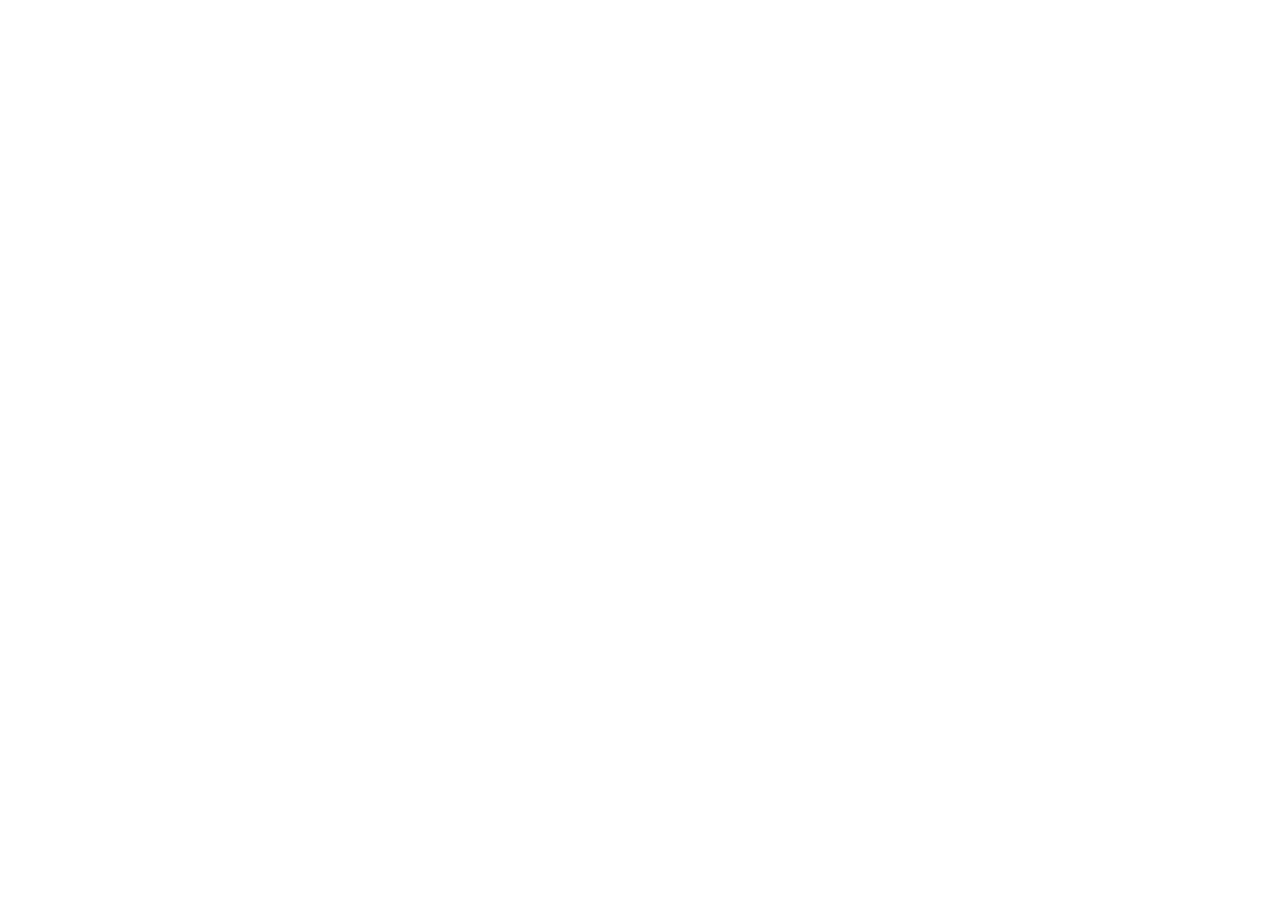
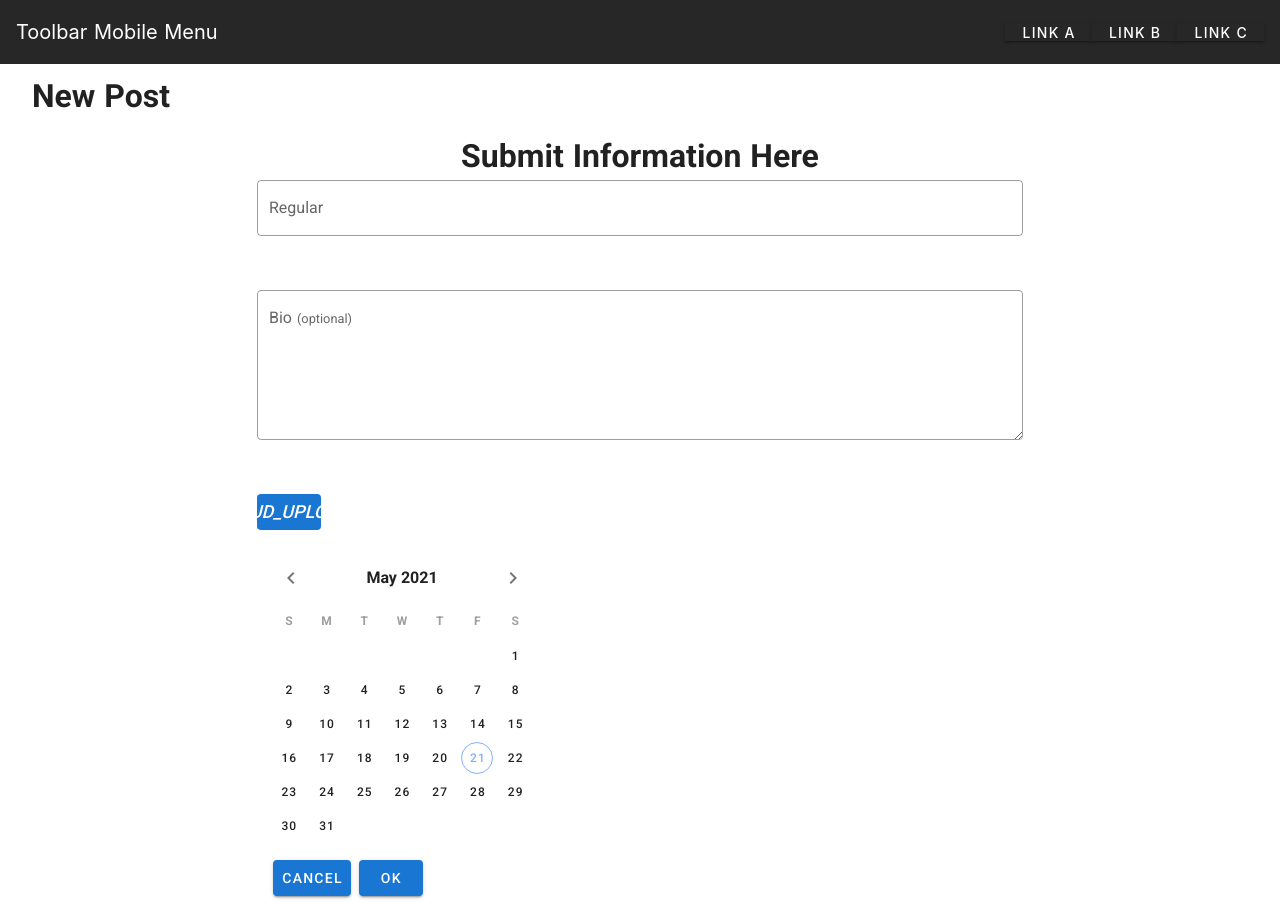
Before and after one commit to yetiblue/vuetify_portfolio_site, a Nuxt app in the folder portfolio/: page /newpost in a window 1280 px wide. Before the commit this address had no page. Before the commit the page ends 800 px from the top, so only its background shows below. Built offline with nearby package versions, Linux system fonts and the light colour scheme.

Commit message:
add: start on form page

```diff
--- /dev/null
+++ b/portfolio/pages/newpost.vue
@@ -0,0 +1,88 @@
+<template>
+  <div>
+    <TopNavbar />
+    <v-app id="bigGrid">
+      <h1 class="text-center text-md-left ml-md-8 mt-md-2">
+        New Post
+      </h1>
+      <v-form>
+        <v-container>
+          <h1 class="text-center">Submit Information Here</h1>
+
+          <v-row justify="center">
+            <v-col cols="12" md="8">
+              <v-text-field
+                outlined
+                justify="center"
+                label="Regular"
+              ></v-text-field>
+            </v-col>
+            <v-col cols="12" md="8">
+              <v-textarea outlined v-model="form.bio" color="teal">
+                <template v-slot:label>
+                  <div>Bio <small>(optional)</small></div>
+                </template>
+              </v-textarea>
+            </v-col>
+            <v-col cols="12" md="8">
+              <v-btn
+                color="primary"
+                depressed
+                :loading="isSelecting"
+                @click="onButtonClick"
+              >
+                <v-icon left>
+                  cloud_upload
+                </v-icon>
+              </v-btn>
+              <input
+                ref="uploader"
+                class="d-none"
+                type="file"
+                accept="image/*"
+                @change="onFileChanged"
+              />
+            </v-col>
+            <v-col cols="12" md="8">
+              <!-- <v-menu> -->
+              <!-- <v-text-field slot="activator" readonly></v-text-field> -->
+              <v-date-picker v-model="date" no-title scrollable actions>
+                <template scope="{ save, cancel }">
+                  <v-card-actions>
+                    <v-spacer></v-spacer>
+                    <v-btn flat color="primary" @click="cancel">Cancel</v-btn>
+                    <v-btn flat color="primary" @click="save">OK</v-btn>
+                  </v-card-actions>
+                </template>
+              </v-date-picker>
+              <!-- </v-menu> -->
+            </v-col>
+          </v-row>
+        </v-container>
+      </v-form>
+    </v-app>
+  </div>
+</template>
+<script>
+import TopNavbar from "~/components/TopNavbar";
+export default {
+  data() {
+    return {
+      form: {
+        bio: "",
+        date: ""
+      }
+      //   extraSmallMobile: true
+    };
+  },
+  components: { TopNavbar }
+};
+</script>
+<style>
+.sticky-top {
+  width: 15vw;
+  position: fixed;
+  /* position: sticky; */
+  top: 0;
+}
+</style>
```
